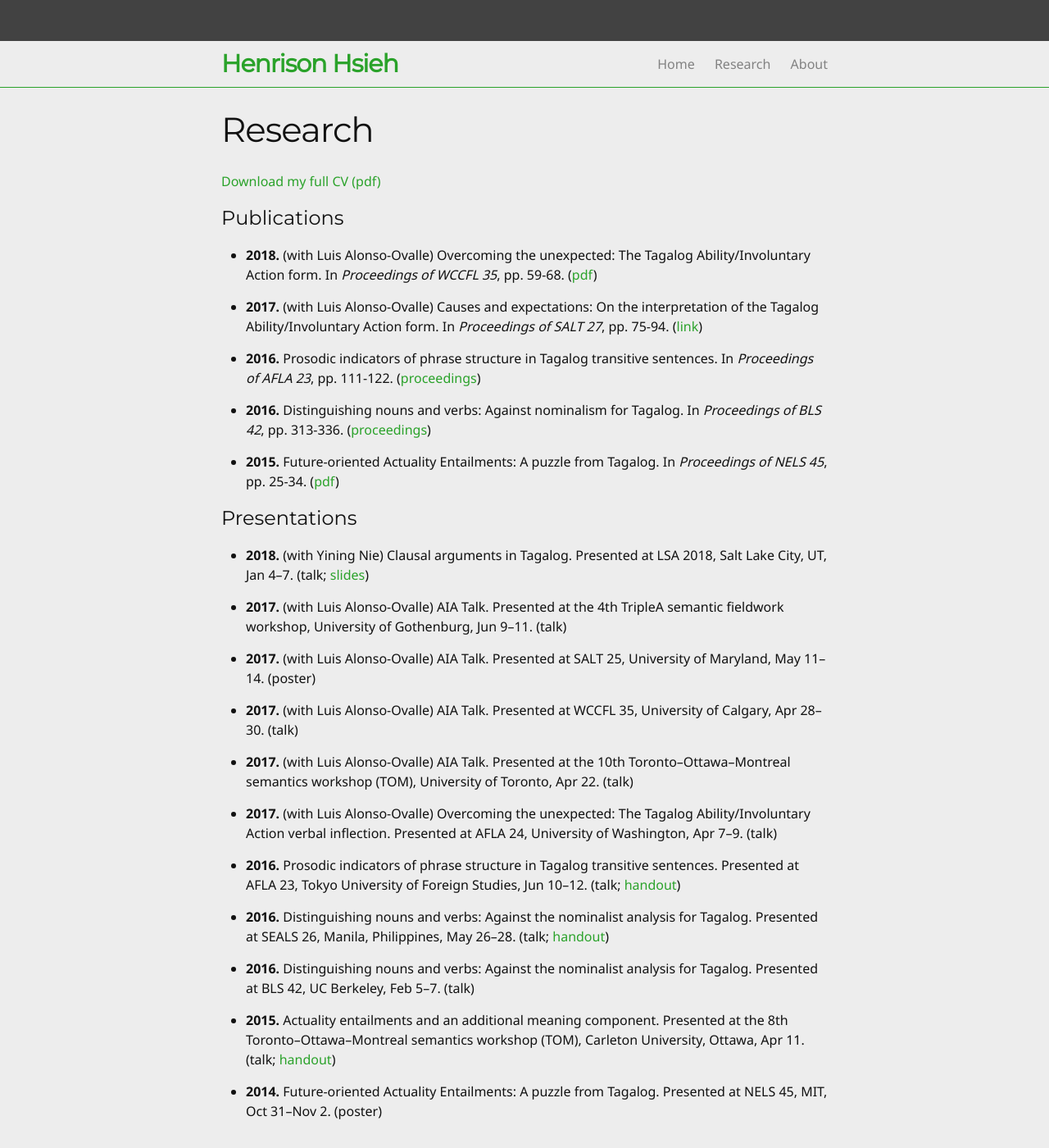
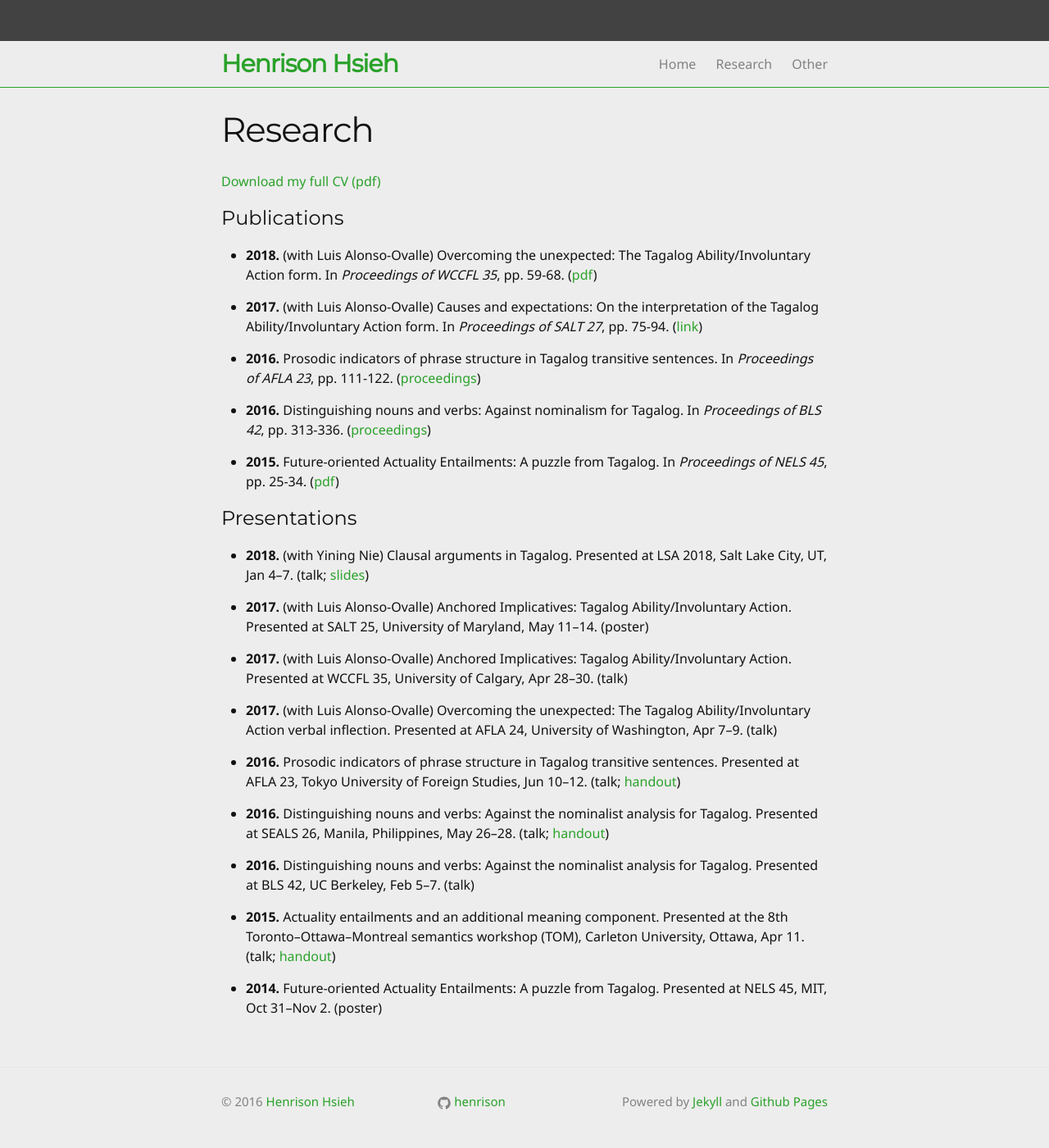
Before and after one commit to henrison/henrison.github.io, a Jekyll site: the page built from 1-research.md, in a window 1280 px wide and 1400 px high. Shown: the whole window at 82% size. Built offline with Jekyll 4.4.1, drawn with Linux system fonts in a browser that asks for light colours.

```diff
--- a/_config.yml
+++ b/_config.yml
@@ -10,8 +10,7 @@ description: > # this means to ignore newlines until "baseurl:"
 # Google search results) and in your feed.xml site description.
 baseurl: "" # the subpath of your site, e.g. /blog/
 # url: "http://yourdomain.com" # the base hostname & protocol for your site
-google_analytics: UA-11784433-3
-last_updated: January 2018
+last_updated: April 2018
 # twitter_username: jekyllrb
 github_username:  henrison
 
--- a/_data/presentations.yml
+++ b/_data/presentations.yml
@@ -21,20 +21,20 @@
     text: slides
     url: files/lsa2018-slides.pdf
 
-- date: 2017-06-09
-  date_end: 2017-06-11
-  title: 'AIA Talk'
-  coauthor: Luis Alonso-Ovalle
-  venue: the 4th TripleA semantic fieldwork workshop
-  location: University of Gothenburg
-  type: talk
+# - date: 2017-06-09
+#   date_end: 2017-06-11
+#   title: 'AIA Talk'
+#   coauthor: Luis Alonso-Ovalle
+#   venue: the 4th TripleA semantic fieldwork workshop
+#   location: University of Gothenburg
+#   type: talk
   # link:
   #   text:
   #   url:
 
 - date: 2017-05-11
   date_end: 2017-05-14
-  title: 'AIA Talk'
+  title: 'Anchored Implicatives\: Tagalog Ability/Involuntary Action'
   coauthor: Luis Alonso-Ovalle
   venue: SALT 25
   location: University of Maryland
@@ -45,7 +45,7 @@
 
 - date: 2017-04-28
   date_end: 2017-04-30
-  title: 'AIA Talk'
+  title: 'Anchored Implicatives\: Tagalog Ability/Involuntary Action'
   coauthor: Luis Alonso-Ovalle
   venue: WCCFL 35
   location: University of Calgary
@@ -54,12 +54,12 @@
   #   text:
   #   url:
 
-- date: 2017-04-22
-  title: 'AIA Talk'
-  coauthor: Luis Alonso-Ovalle
-  venue: the 10th Toronto–Ottawa–Montreal semantics workshop (TOM)
-  location: University of Toronto
-  type: talk
+# - date: 2017-04-22
+#   title: 'AIA Talk'
+#   coauthor: Luis Alonso-Ovalle
+#   venue: the 10th Toronto–Ottawa–Montreal semantics workshop (TOM)
+#   location: University of Toronto
+#   type: talk
   # link:
   #   text:
   #   url:
--- a/_includes/head.html
+++ b/_includes/head.html
@@ -9,8 +9,4 @@
     <link rel="stylesheet" href="{{ "/css/main.css" | prepend: site.baseurl }}">
     <link rel="canonical" href="{{ page.url | replace:'index.html','' | prepend: site.baseurl | prepend: site.url }}">
     <link rel="stylesheet" href="https://fonts.googleapis.com/css?family=Montserrat|Noto+Sans:400,700">
-
-    {% if jekyll.environment == 'production' %}
-      {% include analytics.html %}
-    {% endif %}
 </head>
--- a/_includes/header.html
+++ b/_includes/header.html
@@ -20,15 +20,13 @@
           {% endcomment %}
           <a class="page-link" href="{{ site.baseurl }}/">Home</a>
         {% endif %}
-        <a class="page-link" href="{{ "/research/" | prepend: site.baseurl }}">Research</a>
-        <a class="page-link" href="{{ "/about/" | prepend: site.baseurl }}">About</a>
-        <!-- {% for page in site.pages %}
+        {% for page in site.pages %}
           {% if page.title %}
             <a class="page-link" href="{{ page.url | prepend: site.baseurl }}">
               {{ page.title }}
             </a>
           {% endif %}
-        {% endfor %} -->
+        {% endfor %}
       </div>
     </nav>
 
--- a/index.html
+++ b/index.html
@@ -9,10 +9,6 @@ layout: default
 
   <p>
     My work primarily draws on elicitation and fieldwork data from native speaker (and my own) judgements, but I am always on the lookout for ways to incorporate larger amounts of data using experimental and/or computational methods.
-  </p>
-
-  <p>
-    If you are looking for the slides for my presentation with Yining Nie at the 2018 LSA meeting, they can be found <a href={{ "files/lsa2018-slides.pdf" | relative_url }}>here</a>.
   </p>
 
   <p>
```
Also changed, not shown: 9-other.md (renamed from about.md, +3 -4 lines), _includes/analytics.html (deleted, +0 -10 lines), 1-research.md (renamed from research.md), 1 other file.
